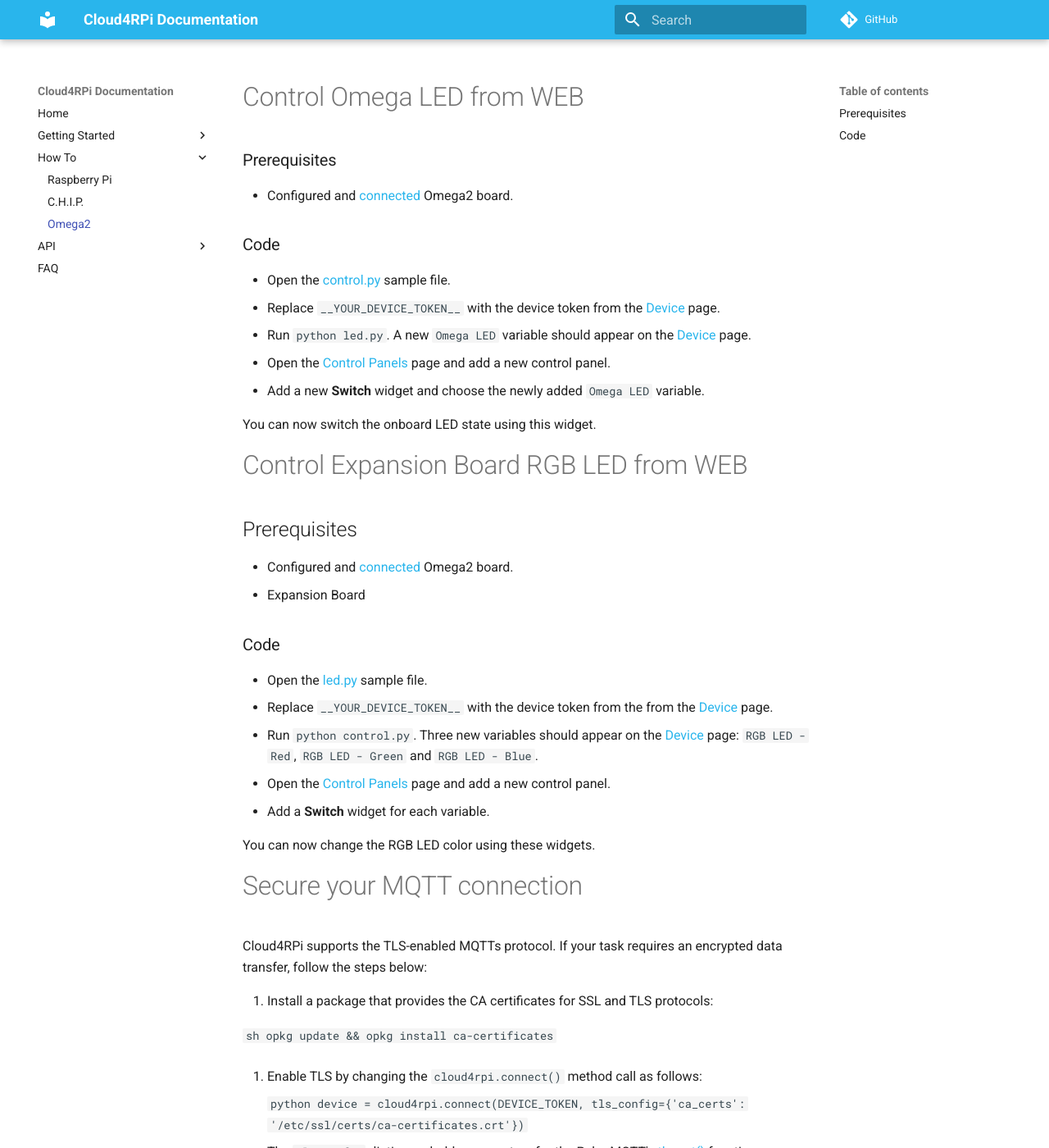
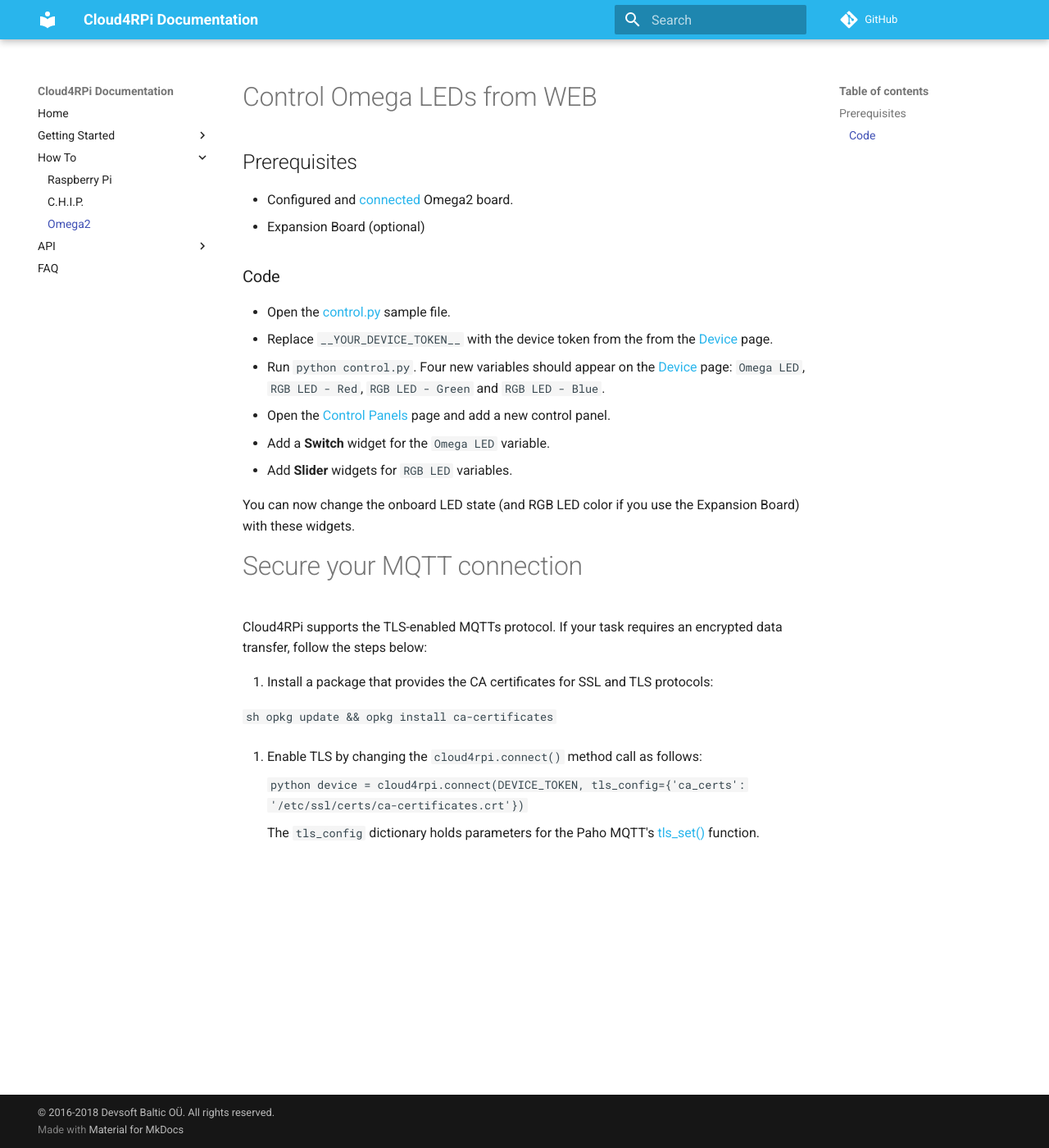
Before and after one commit to cloud4rpi/docs, an MkDocs documentation site: the page built from docs/howto/o2.md, in a window 1280 px wide and 1400 px high. Shown: the whole window at 82% size. Built offline with MkDocs 1.6.1 and Material for MkDocs 9.7.7, drawn with Linux system fonts in a browser that asks for light colours; comment, search, counter and statistics services are not loaded; old or Windows-style settings are respelled for this version of MkDocs.

Commit message:
changed to Slider and merged

```diff
--- a/docs/howto/o2.md
+++ b/docs/howto/o2.md
@@ -1,38 +1,20 @@
-# Control Omega LED from WEB
+# Control Omega LEDs from WEB
 
-### Prerequisites
+## Prerequisites
 
 - Configured and [connected](/#connecting-a-new-device) Omega2 board.
+- Expansion Board (optional)
 
 ### Code
 
 - Open the [control.py](https://github.com/cloud4rpi/cloud4rpi-omega2-python/blob/master/control.py) sample file.
-- Replace `__YOUR_DEVICE_TOKEN__` with the device token from the [Device](https://cloud4rpi.io/devices) page.
-- Run `python led.py`. A new `Omega LED` variable should appear on the [Device](https://cloud4rpi.io/devices) page.
+- Replace `__YOUR_DEVICE_TOKEN__` with the device token from the from the [Device](https://cloud4rpi.io/devices) page.
+- Run `python control.py`. Four new variables should appear on the [Device](https://cloud4rpi.io/devices) page: `Omega LED`, `RGB LED - Red`, `RGB LED - Green` and `RGB LED - Blue`.
 - Open the [Control Panels](https://cloud4rpi.io/control-panels/) page and add a new control panel.
-- Add a new **Switch** widget and choose the newly added `Omega LED` variable.
+- Add a **Switch** widget for the `Omega LED` variable.
+- Add **Slider** widgets for `RGB LED` variables.
 
-You can now switch the onboard LED state using this widget.
-
-
-# Control Expansion Board RGB LED from WEB
-
-## Prerequisites
-
-- Configured and [connected](/#connecting-a-new-device) Omega2 board.
-- Expansion Board
-
-### Code
-
-<!-- MERGE THE EXAMPLES !!! -->
-
-- Open the [led.py](https://github.com/cloud4rpi/cloud4rpi-omega2-python/blob/master/led.py) sample file.
-- Replace `__YOUR_DEVICE_TOKEN__` with the device token from the from the [Device](https://cloud4rpi.io/devices) page.
-- Run `python control.py`. Three new variables should appear on the [Device](https://cloud4rpi.io/devices) page: `RGB LED - Red`, `RGB LED - Green` and `RGB LED - Blue`.
-- Open the [Control Panels](https://cloud4rpi.io/control-panels/) page and add a new control panel.
-- Add a **Switch** widget for each variable.
-
-You can now change the RGB LED color using these widgets.
+You can now change the onboard LED state (and RGB LED color if you use the Expansion Board) with these widgets.
 
 
 # Secure your MQTT connection
```
